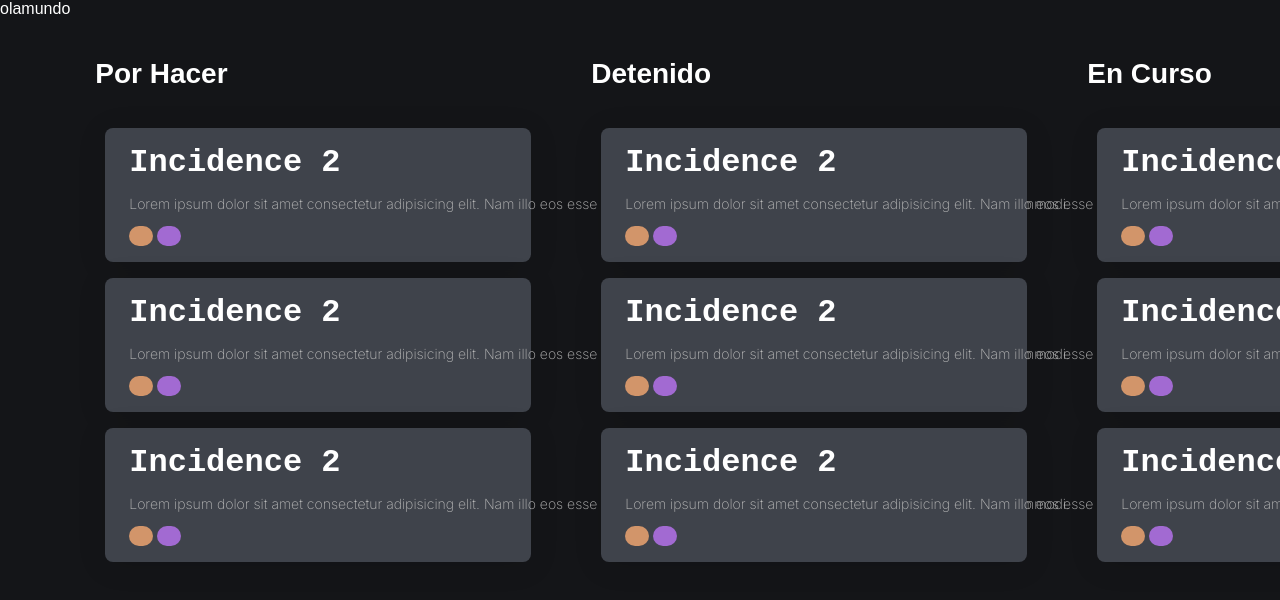
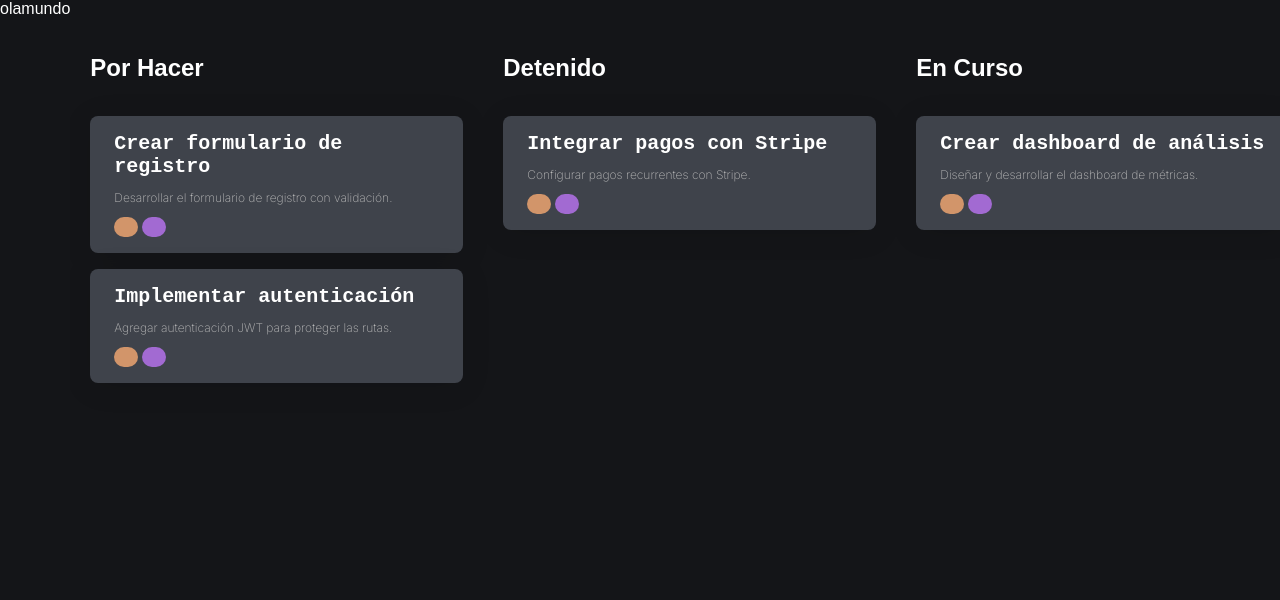
Before and after one commit to RickBm400/react-scrum-project, a React (Vite) app: page / in a window 1280 px wide. Shown: the top 600 px of the page. Built offline with nearby package versions, Linux system fonts and the light colour scheme.

Commit message:
feat: update global styles & cards

```diff
--- a/src/_global.sass
+++ b/src/_global.sass
@@ -13,7 +13,7 @@ body
   display: flex
   height: 100vh
   width: 100vw
-  overflow-x: scroll
+  overflow-x: auto
   white-space: nowrap
   padding: 10px
   gap: 20px
--- a/src/sharedComponens/Columns/columns.sass
+++ b/src/sharedComponens/Columns/columns.sass
@@ -1,12 +1,13 @@
 .columns
   &__container
+    flex-shrink: 0
     color: white
-    padding: 20px 15px
-    position: relative
-    width: 476px
+    padding: 20px 0
+    width: 393px
   &__header
     text-transform: capitalize
-    font-size: 28px
+    font-size: 24px
+    margin-inline: 10px
 .insides
   padding: 10px
   position: relative
--- a/src/sharedComponens/Columns/index.tsx
+++ b/src/sharedComponens/Columns/index.tsx
@@ -1,19 +1,23 @@
 import './columns.sass';
+import { Inside } from '../../utils/testData';
 import TaskCard from '../TaskCard';
 
 interface props {
   HEADER: string;
-  insides: object[];
+  insides: Inside[];
 }
 
-export default function Columns({ HEADER, insides }: props) {
+export default function Columns({ HEADER, insides = [] }: props) {
   return (
     <div className='columns__container'>
       <h3 className='columns__header'>{HEADER}</h3>
-      <div className='insides'>
-        <TaskCard />
-        <TaskCard />
-        <TaskCard />
+      <div
+        className='insides'
+        style={{ whiteSpace: 'normal', wordBreak: 'break-word' }}
+      >
+        {insides.map((inside: Inside) => (
+          <TaskCard {...inside} />
+        ))}
       </div>
     </div>
   );
--- a/src/sharedComponens/TaskCard/index.tsx
+++ b/src/sharedComponens/TaskCard/index.tsx
@@ -1,16 +1,14 @@
+import { Inside } from '../../utils/testData';
 import './taskCards.sass';
 // import Icon from '@mdi/react';
 // import { mdiArrowUpBoldCircle } from '@mdi/js';
 
-export default function TaskCard() {
+export default function TaskCard(props: Inside) {
   return (
     <div className='task__card'>
       <div className='task__card-content'>
-        <h3>Incidence 2</h3>
-        <p>
-          Lorem ipsum dolor sit amet consectetur adipisicing elit. Nam illo eos
-          esse numquam deserunt itaque. Quae doloremque numquam quod, commodi.
-        </p>
+        <h3>{props.title}</h3>
+        <p>{props.description}</p>
       </div>
       <div className='task__card-actions'>
         <div className='tear' style={{ backgroundColor: `#D2956A` }} />
@@ -19,6 +17,7 @@ export default function TaskCard() {
     </div>
   );
 }
+
 /* <Icon path={mdiArrowUpBoldCircle} size={1} /> */
 /**
  * add title
--- a/src/sharedComponens/TaskCard/taskCards.sass
+++ b/src/sharedComponens/TaskCard/taskCards.sass
@@ -12,14 +12,15 @@
   // backdrop-filter: blur(4px)
   // -webkit-backdrop-filter: blur(4px)
   &-content
+    white-space: normal
     h3
       font-family: "IMB Plex Mono", monospace
       font-weight: 600
-      font-size: 32px
+      font-size: 20px
       margin: 0
     p
       font-family: "Inter", sans-serif
-      font-size: 14px
+      font-size: 12px
       color: #B8B8B8
   &-actions
     display: flex
--- a/src/utils/testData.ts
+++ b/src/utils/testData.ts
@@ -4,7 +4,7 @@ interface Comment {
   timeStamp: string;
 }
 
-interface Inside {
+export interface Inside {
   title: string;
   description: string;
   storyPoints: number;
@@ -16,7 +16,7 @@ interface Inside {
   comments: Comment[];
 }
 
-interface TaskBoard {
+export interface TaskBoard {
   HEADER: 'por hacer' | 'detenido' | 'En curso' | 'hechos';
   insides: Inside[];
 }
```
